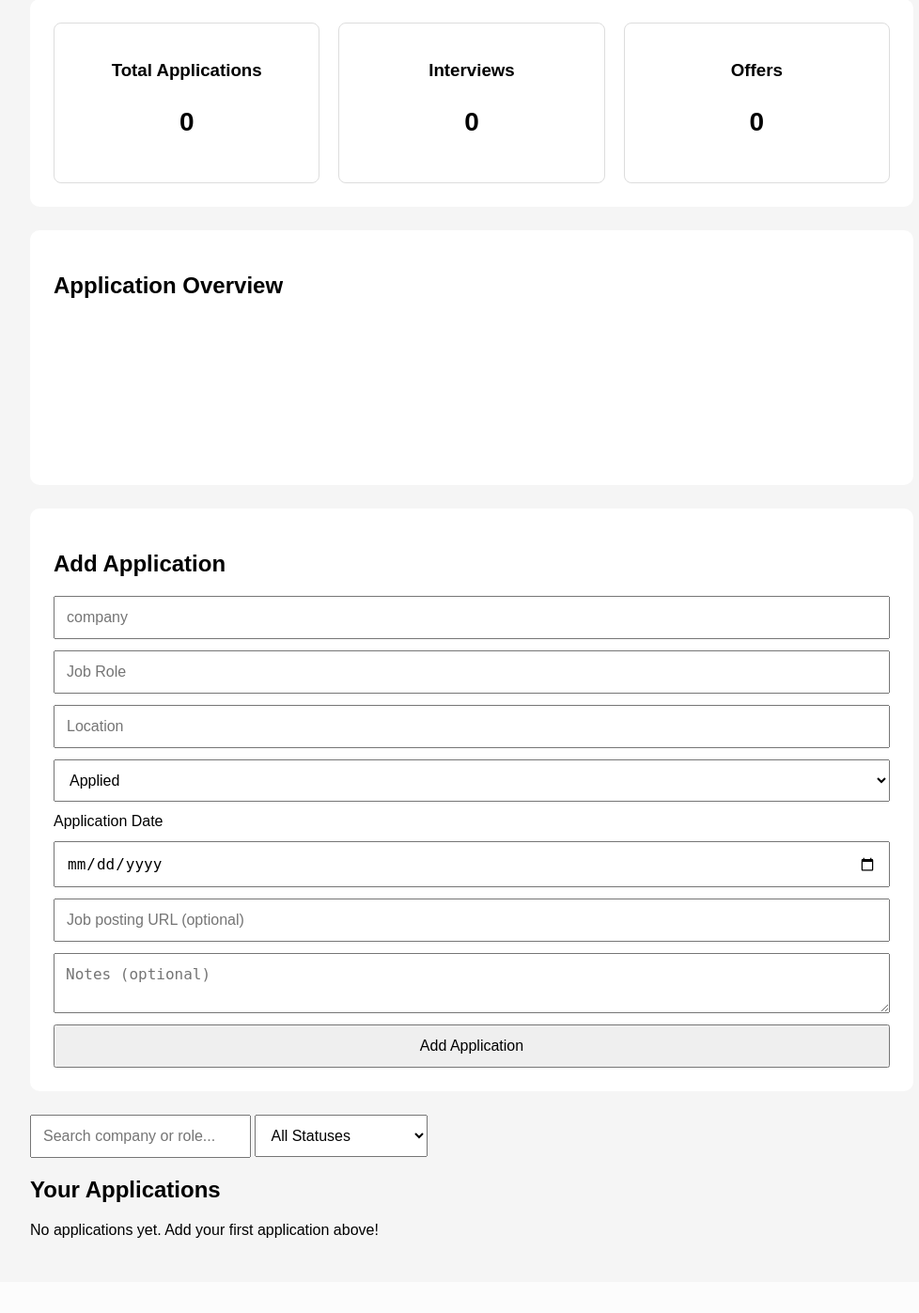
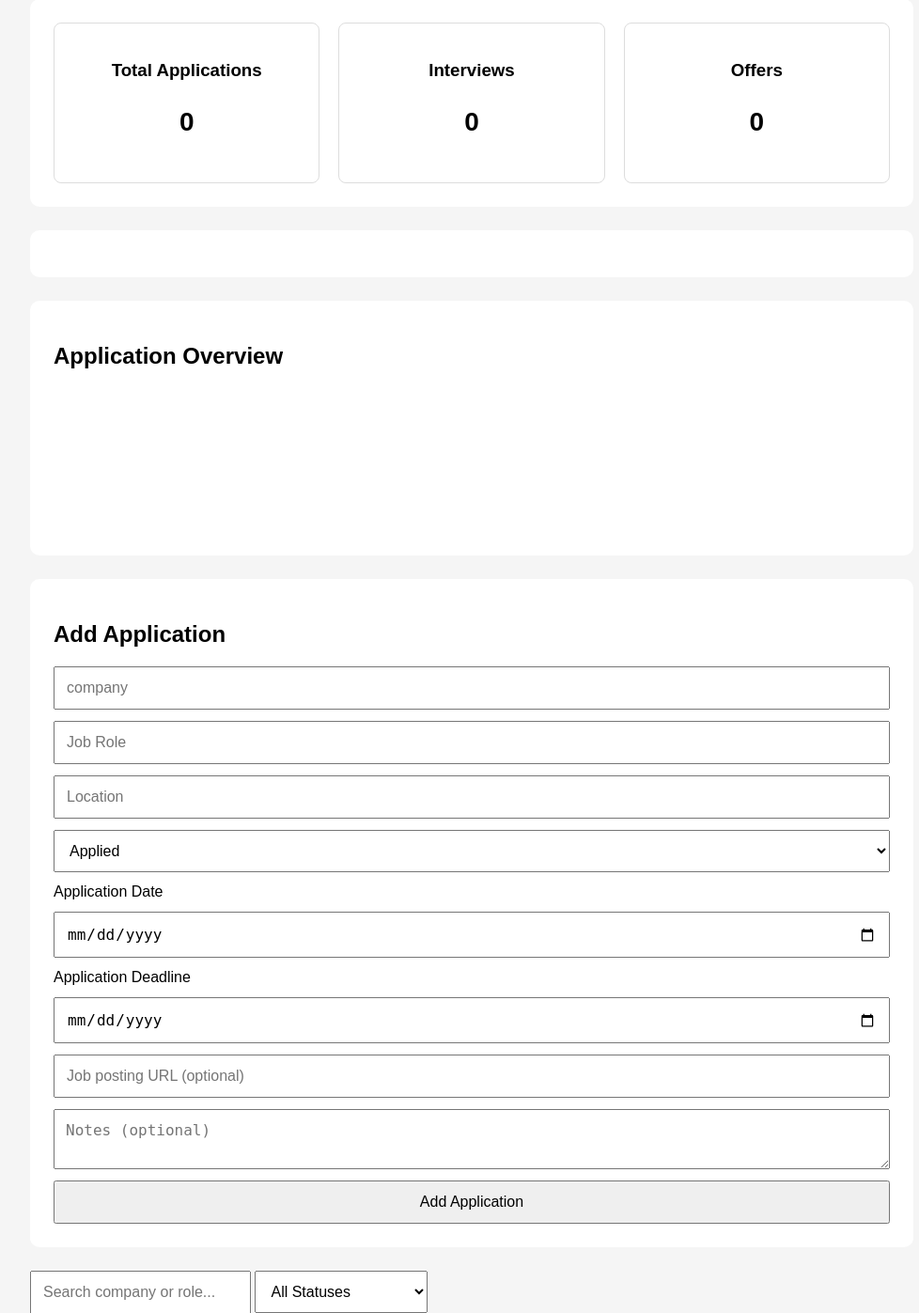
Before and after one commit to tanvi366/Student-Module-Tracker, a Flask app: page / in a window 1280 px wide. Shown: the part 205-1602 px from the top of the page at 94% size, without its empty margins (138-1116 px from the left). Before the commit the page ends 1522 px from the top, so only its background shows below. Run offline with Flask 3, Linux system fonts and the light colour scheme; data that the repository does not hold is empty; a map, chart or similar area stays blank.

Commit message:
added deadlines warning system

```diff
--- a/app.py
+++ b/app.py
@@ -24,6 +24,12 @@ def init_db():
             notes TEXT
         )
     """)
+    conn.commit()
+    conn.close()
+
+def alter_db():
+    conn = get_db_connection()
+    conn.execute(" ALTER TABLE applications ADD COLUMN deadline TEXT")
     conn.commit()
     conn.close()
 
@@ -54,14 +60,15 @@ def create_application():
     location = data.get("location")
     status = data.get("status", "Applied")
     application_date = data.get("application_date")
+    deadline = data.get("deadline")
     job_url = data.get("job_url")
     notes = data.get("notes")
 
     conn = get_db_connection()
 
     cursor = conn.execute("""
-        INSERT INTO applications(company,role,location,status,application_date,job_url,notes) VALUES(?,?,?,?,?,?,?)""",
-        (company,role,location,status,application_date,job_url,notes))
+        INSERT INTO applications(company,role,location,status,application_date,job_url,notes,deadline) VALUES(?,?,?,?,?,?,?,?)""",
+        (company,role,location,status,application_date,job_url,notes,deadline))
 
     conn.commit()
     new_id = cursor.lastrowid
@@ -94,4 +101,5 @@ def update_applications(id):
 
 if __name__ == "__main__":
     init_db()
+    #alter_db()
     app.run(debug=True)
--- a/static/script.js
+++ b/static/script.js
@@ -9,6 +9,7 @@ form.addEventListener("submit", async function(event) {
         location: document.getElementById("location").value,
         status: document.getElementById("status").value,
         application_date: document.getElementById("application-date").value,
+        deadline: document.getElementById("deadline").value,
         job_url: document.getElementById("job-url").value,
         notes: document.getElementById("notes").value
     };
@@ -29,11 +30,11 @@ form.addEventListener("submit", async function(event) {
     }
 });
 
-
 async function loadApplications() {
     const response = await fetch("/api/applications");
 
     const applications = await response.json();
+    updateDeadlineNotifications(applications);
 
     const container = document.getElementById(
         "applications-container"
@@ -117,7 +118,7 @@ function updateDashboard(applications){
     document.getElementById("total-applications").textContent = applications.length;
     const interviews = applications.filter(application => application.status.trim().toLowerCase() === "interview").length;
     document.getElementById("interviews").textContent = interviews;
-    const offers = applications.filter(application => application.status.trim().toLowerCase() === "Offer").length;
+    const offers = applications.filter(application => application.status.trim().toLowerCase() === "offer").length;
     document.getElementById("offers").textContent = offers;
 }
 
@@ -139,6 +140,51 @@ function updateChart(applications){
     });
 }
 
+function updateDeadlineNotifications(applications){
+    const notificationContainer = document.getElementById("deadline-notifications");
+    const today = new Date();
+    today.setHours(0,0,0,0);
+
+    const urgentApplications = applications.filter(application => {
+        if(!application.deadline){
+            return false;
+        }
+        const deadline = new Date(application.deadline);
+        deadline.setHours(0,0,0,0);
+        const differenceInMilliseconds = deadline - today;
+        const daysUntilDeadline = Math.ceil(differenceInMilliseconds/(1000*60*60*24));
+        return(daysUntilDeadline >= 0 && daysUntilDeadline <= 3);
+    });
+    notificationContainer.innerHTML = "";
+    if (urgentApplications.length === 0){
+        return;
+    }
+    notificationContainer.innerHTML = `<h3>⚠️ Upcoming Deadlines</h3>`;
+
+    urgentApplications.forEach(application => {
+        const deadline = new Date(application.deadline);
+        const today = new Date();
+        const differenceInMilliseconds = deadline - today;
+        const daysUntilDeadline = Math.ceil(differenceInMilliseconds/(1000*60*60*24));
+
+        let message;
+        if(daysUntilDeadline === 0){
+            message = "Deadline is today!";
+        } else if (daysUntilDeadline === 1){
+            message = "Deadline is tomorrow!";
+        } else {
+            message = `${daysUntilDeadline} days remaining`;
+        }
+        notificationContainer.innerHTML += `
+        <div class="deadline-alert">
+        <strong>${application.company}</strong>
+        - ${application.role}
+        <span>${message}</span>
+        </div>`;
+
+    });
+}
+
 document.getElementById("search").addEventListener("input", loadApplications);
 document.getElementById("status-filter").addEventListener("change", loadApplications);
 
--- a/static/style.css
+++ b/static/style.css
@@ -166,3 +166,19 @@ button {
     font-size: 28px;
     font-weight: bold;
 }
+.deadline-notifications {
+    margin-bottom: 25px;
+}
+
+.deadline-alert {
+    padding: 15px;
+    margin-top: 10px;
+    border-radius: 8px;
+    border-left: 5px solid orange;
+    background: #fff8e1;
+}
+
+.deadline-alert span {
+    margin-left: 10px;
+    font-weight: bold;
+}
--- a/templates/index.html
+++ b/templates/index.html
@@ -30,6 +30,8 @@
                 <p id="offers">0</p>
             </div>
         </section>
+        <section id="deadline-notifications" class="deadline-notifications">
+        </section>
         <section>
             <h2>Application Overview</h2>
             <canvas id="status-chart"></canvas>
@@ -49,6 +51,8 @@
                 </select>
                 <label for="application_date">Application Date</label>
                 <input type="date" id="application-date" required>
+                <label for="deadline">Application Deadline</label>
+                <input type="date" id="deadline" required>
                 <input type="url" id="job-url" placeholder="Job posting URL (optional)">
                 <textarea id="notes" placeholder="Notes (optional)"></textarea>
                 <button type="submit">Add Application</button>
```
